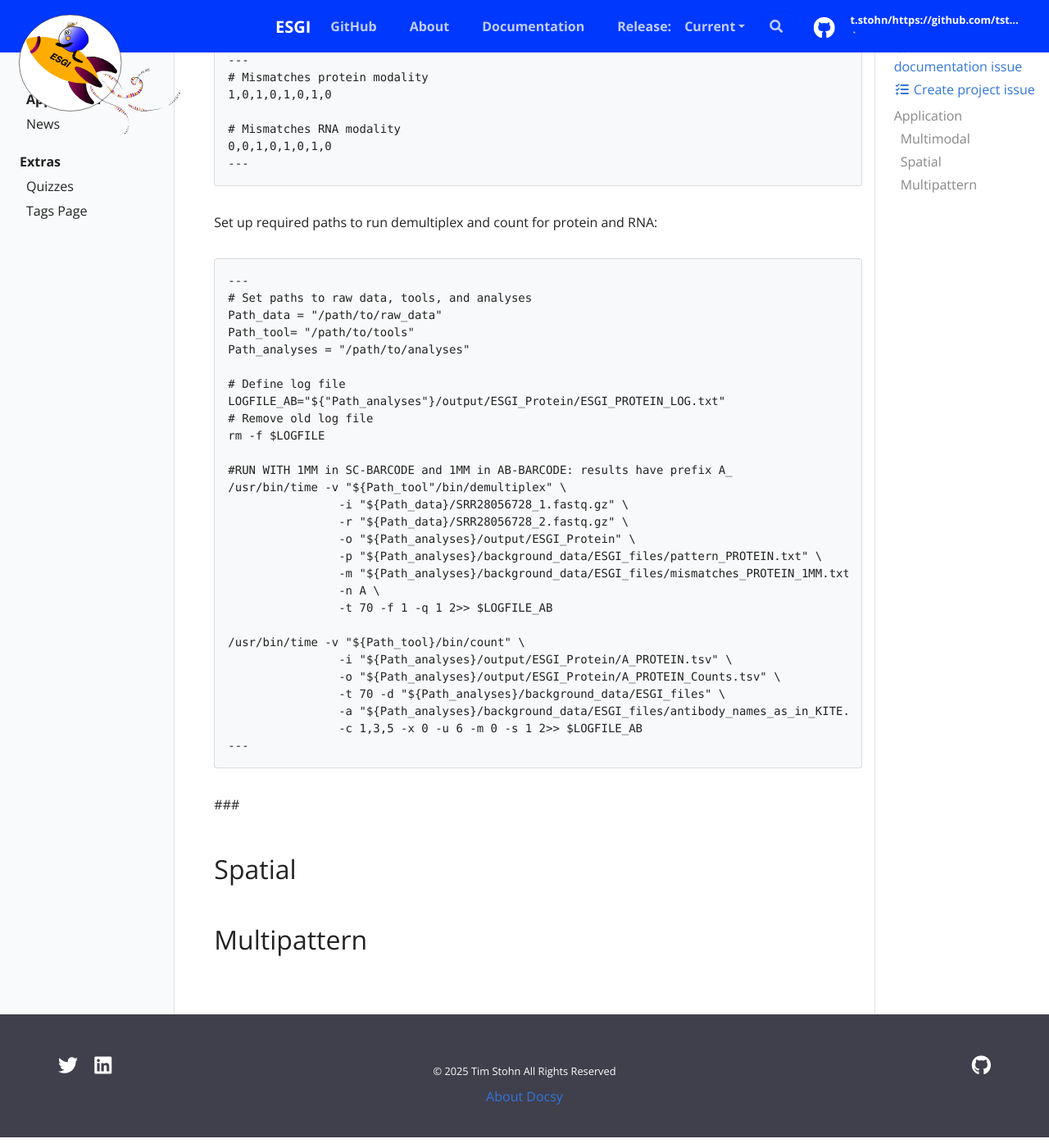
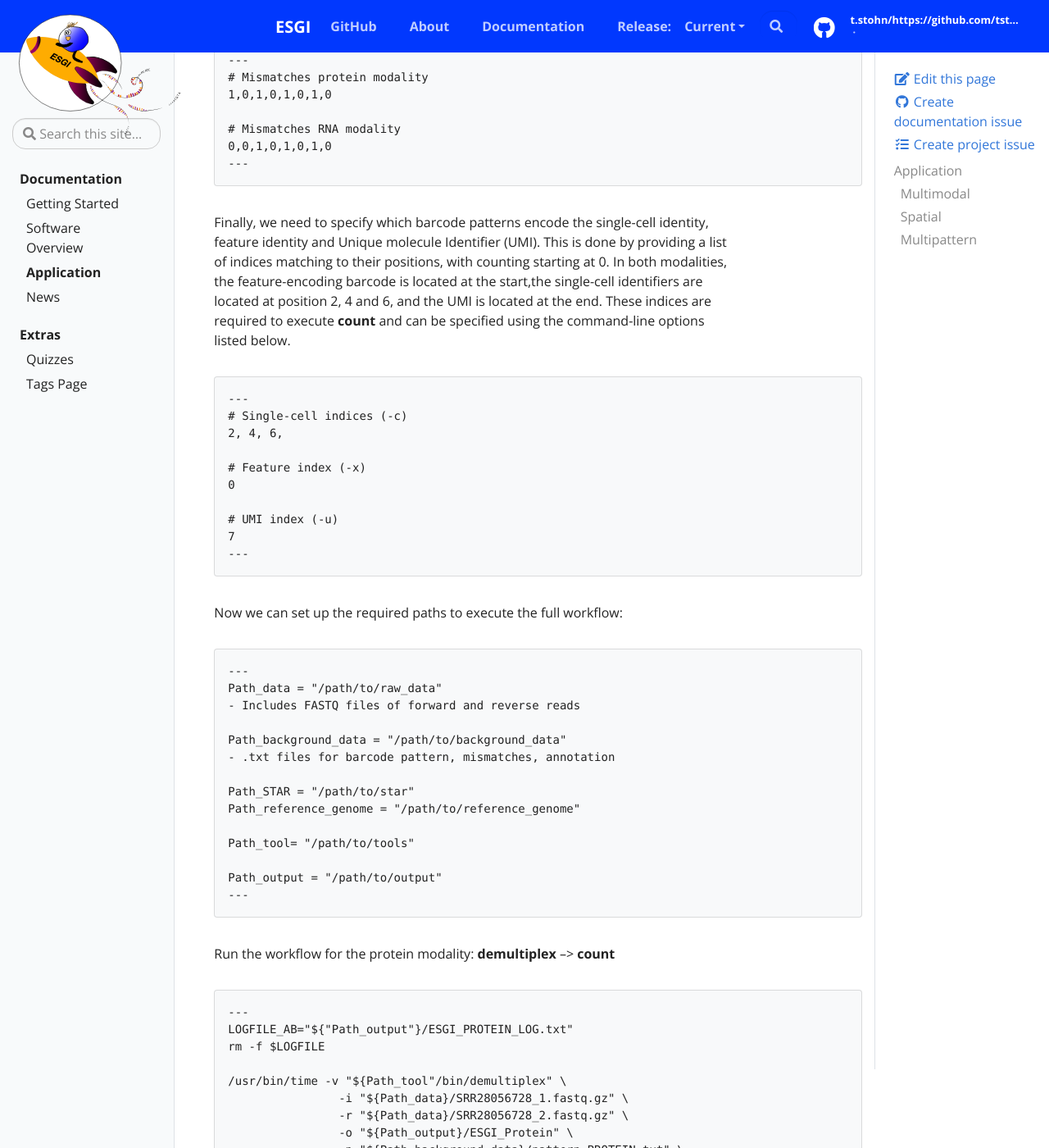
Before and after one commit to tstohn/ESGI.documentation, a Jekyll site: the page built from _docs/application.md, in a window 1280 px wide and 1400 px high, scrolled down 1777 px. Shown: the whole window at 82% size. Built offline with Jekyll 4.4.1, drawn with Linux system fonts in a browser that asks for light colours; some of the changed text lies outside the part shown.

Commit message:
example code

````diff
--- a/_docs/application.md
+++ b/_docs/application.md
@@ -59,39 +59,102 @@ For each barcode pattern, the allowed number of mismatches must be defined. The
 ---
 ```
 
-
-
-
-Set up required paths to run demultiplex and count for protein and RNA:
-
+Finally, we need to specify which barcode patterns encode the single-cell identity, feature identity and Unique molecule Identifier (UMI). This is done by providing a list of indices matching to their positions, with counting starting at 0. In both modalities, the feature-encoding barcode is located at the start,the single-cell identifiers are located at position 2, 4 and 6, and the UMI is located at the end. These indices are required to execute **count** and can be specified using the command-line options listed below.
 ```
 ---
-# Set paths to raw data, tools, and analyses
+# Single-cell indices (-c)
+2, 4, 6,
+
+# Feature index (-x)
+0
+
+# UMI index (-u)
+7
+---
+```
+
+Now we can set up the required paths to execute the full workflow:
+```
+---
 Path_data = "/path/to/raw_data"
+- Includes FASTQ files of forward and reverse reads
+
+Path_background_data = "/path/to/background_data"
+- .txt files for barcode pattern, mismatches, annotation
+
+Path_STAR = "/path/to/star"
+Path_reference_genome = "/path/to/reference_genome"
+
 Path_tool= "/path/to/tools"
-Path_analyses = "/path/to/analyses"
 
-# Define log file
-LOGFILE_AB="${"Path_analyses"}/output/ESGI_Protein/ESGI_PROTEIN_LOG.txt"
-# Remove old log file
+Path_output = "/path/to/output"
+---
+```
+
+Run the workflow for the protein modality:
+**demultiplex** --> **count**
+```
+---
+LOGFILE_AB="${"Path_output"}/ESGI_PROTEIN_LOG.txt"
 rm -f $LOGFILE
 
-#RUN WITH 1MM in SC-BARCODE and 1MM in AB-BARCODE: results have prefix A_
 /usr/bin/time -v "${Path_tool"/bin/demultiplex" \
                 -i "${Path_data}/SRR28056728_1.fastq.gz" \
                 -r "${Path_data}/SRR28056728_2.fastq.gz" \
-                -o "${Path_analyses}/output/ESGI_Protein" \
-                -p "${Path_analyses}/background_data/ESGI_files/pattern_PROTEIN.txt" \
-                -m "${Path_analyses}/background_data/ESGI_files/mismatches_PROTEIN_1MM.txt" \
+                -o "${Path_output}/ESGI_Protein" \
+                -p "${Path_background_data}/pattern_PROTEIN.txt" \
+                -m "${Path_background_data}/mismatches_PROTEIN.txt" \
                 -n A \
                 -t 70 -f 1 -q 1 2>> $LOGFILE_AB
 
 /usr/bin/time -v "${Path_tool}/bin/count" \
-                -i "${Path_analyses}/output/ESGI_Protein/A_PROTEIN.tsv" \
-                -o "${Path_analyses}/output/ESGI_Protein/A_PROTEIN_Counts.tsv" \
-                -t 70 -d "${Path_analyses}/background_data/ESGI_files" \
-                -a "${Path_analyses}/background_data/ESGI_files/antibody_names_as_in_KITE.txt" \
-                -c 1,3,5 -x 0 -u 6 -m 0 -s 1 2>> $LOGFILE_AB
+                -i "${Path_output}/A_PROTEIN.tsv" \
+                -o "${Path_output}/A_PROTEIN_Counts.tsv" \
+                -t 70 -d "${Path_background_data}/background_data/ESGI_files" \
+                -a "${Path_background_data}/background_data/ESGI_files/antibody_names_as_in_KITE.txt" \
+                -c 2,4,6 -x 0 -u 7 -m 0 -s 1 2>> $LOGFILE_AB
+---
+```
+
+Run the workflow for the RNA modality:
+**demultiplex** --> **STAR** --> **annotate** --> **count**
+```
+---
+LOGFILE="${"Path_output"}/ESGI_RNA_LOG.txt"
+rm $LOGFILE
+
+/usr/bin/time -v "${Path_data}/SRR28056729_1.fastq" \
+              -r "${Path_data}/SRR28056729_2.fastq" \
+              -o "${Path_output}/ESGI_RNA" \
+              -p "${Path_background_data}/pattern_RNA.txt" \
+              -m "${Path_background_data}/mismatches_RNA.txt" \
+              -t 70 -f 1 -q 1 2>> $LOGFILE
+
+/usr/bin/time -v STAR --runThreadN 70 \
+     --genomeDir "${Path_reference_genome}/GRCh38/GRCh38_STAR_index" \
+     --readFilesIn "${Path_output}/RNA.fastq" \
+     --outFileNamePrefix "${Path_output}/RNA_" \
+     --sjdbGTFfile "${Path_reference_genome}/GRCh38/gencode.v43.annotation.gtf" \
+     --sjdbOverhang 73 \
+     --outSAMtype BAM Unsorted \
+     --outSAMattributes NH HI AS nM GX GN \
+     --quantMode TranscriptomeSAM \
+     --outFilterMultimapNmax 50 \
+     --outSAMmultNmax 1 --outSAMunmapped Within \
+     --limitOutSJcollapsed 2000000 \
+     --twopassMode Basic 2>> $LOGFILE
+
+/usr/bin/time -v "${Path_tool}/bin/annotate \
+              -i "${Path_output}/ESGI_RNA/RNA.tsv" \
+              -b "${Path_output}/RNA_Aligned.out.bam" \
+              -f GX 2>> $LOGFILE
+
+/usr/bin/time -v "${Path_tool}/bin/count
+              -i "${Path_output}/RNA_annotated.tsv" \
+              -o "${Path_output}/RNA_Counts_umi0.tsv" -t 70 \
+              -d "${Path_background_data}/" \
+              -c 2,4,6 -x 0 -u 7 -m 1 -s 1 \
+              -w "${Path_background_data}/bc_sharing_revComp.tsv" 2>> $LOGFILE
 ---
 ```
 
````
